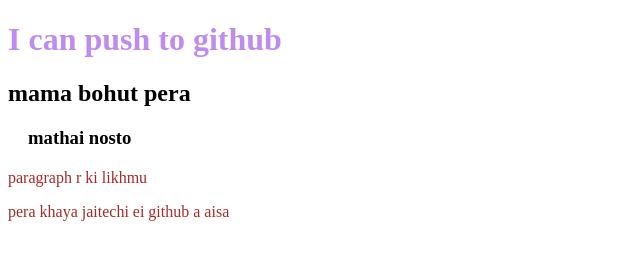
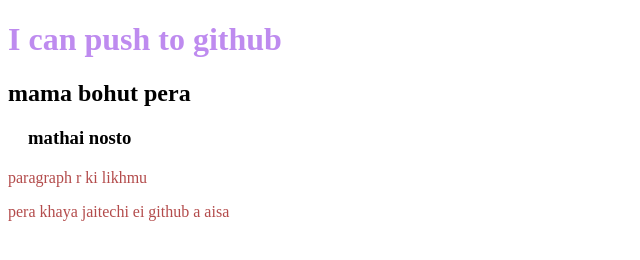
Before and after one commit to HannanShawon/my-second-repo, a plain HTML site: page index.html in a window 1280 px wide. Shown: the full height of the page, 0-640 px from the left. Drawn offline with Linux system fonts and the light colour scheme.

Commit message:
color changed

```diff
--- a/style.css
+++ b/style.css
@@ -1,5 +1,5 @@
 p{
-    color:brown;
+    color:rgba(165, 42, 42, 0.842);
 }
 h1{
     color:rgba(137, 43, 226, 0.548)
```
